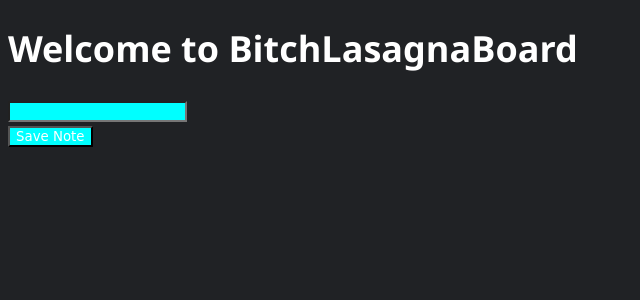
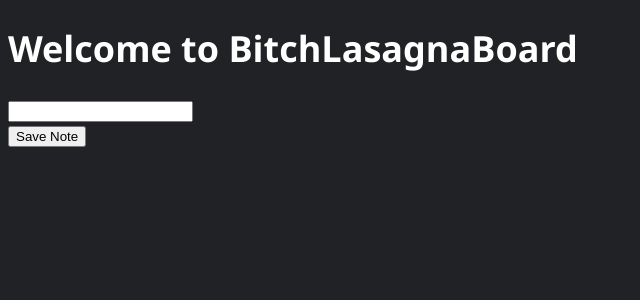
Before and after one commit to kakakaakakakakaa/agoodwebsite, a PHP site: page /BLB.html in a window 1280 px wide. Shown: the top 300 px of the page, without its empty margins (0-640 px from the left). Run offline with PHP 8.4, Linux system fonts and the light colour scheme.

Commit message:
Update styles.css

```diff
--- a/styles.css
+++ b/styles.css
@@ -12,8 +12,3 @@ a{
 #BloodBot{
   font-size:20px;
 }
-input{
-  color:white;
-  background-color:#00FFFF;
-    font-family:"Comic Sans MS", cursive, sans-serif;
-}
```
